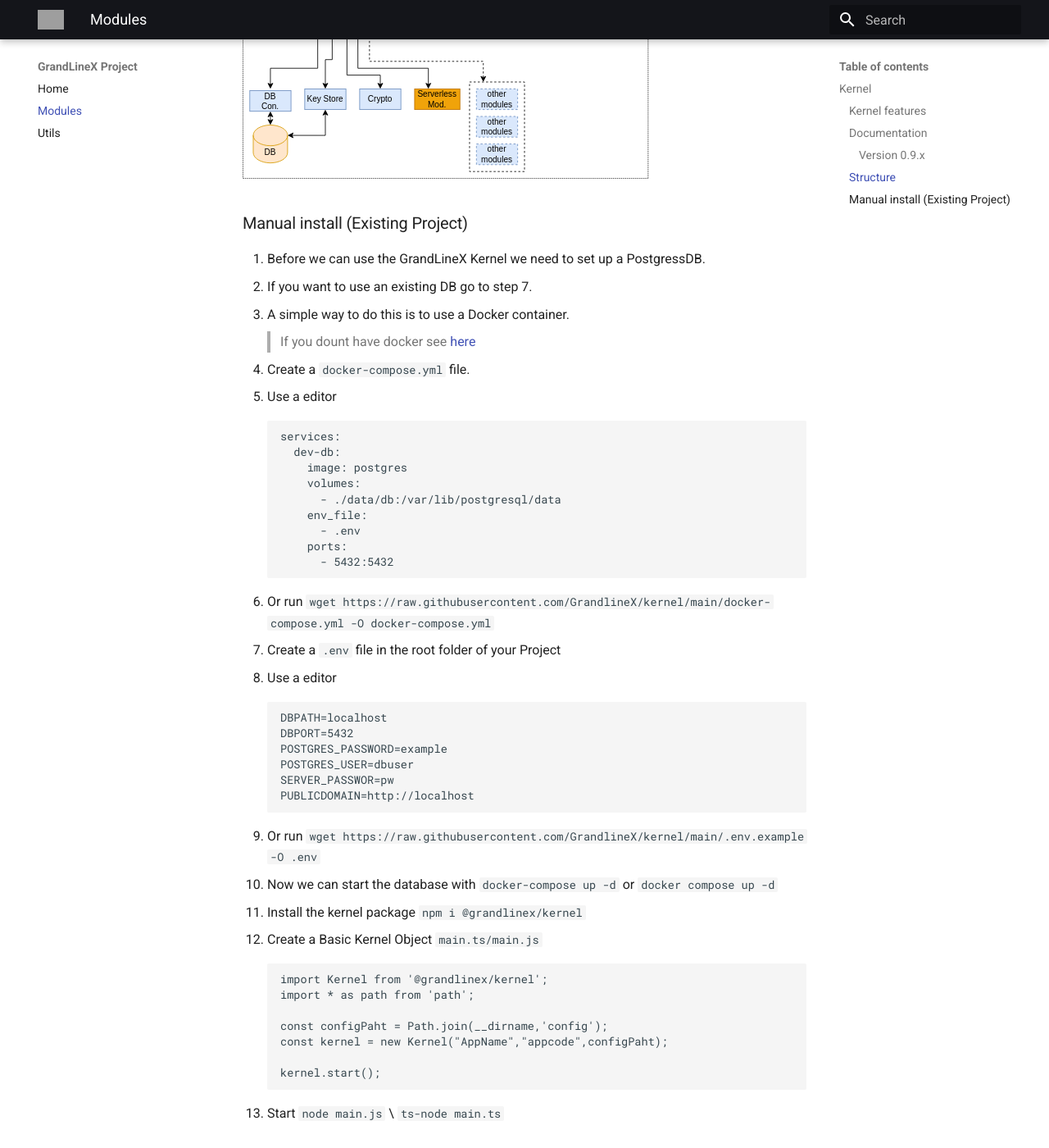
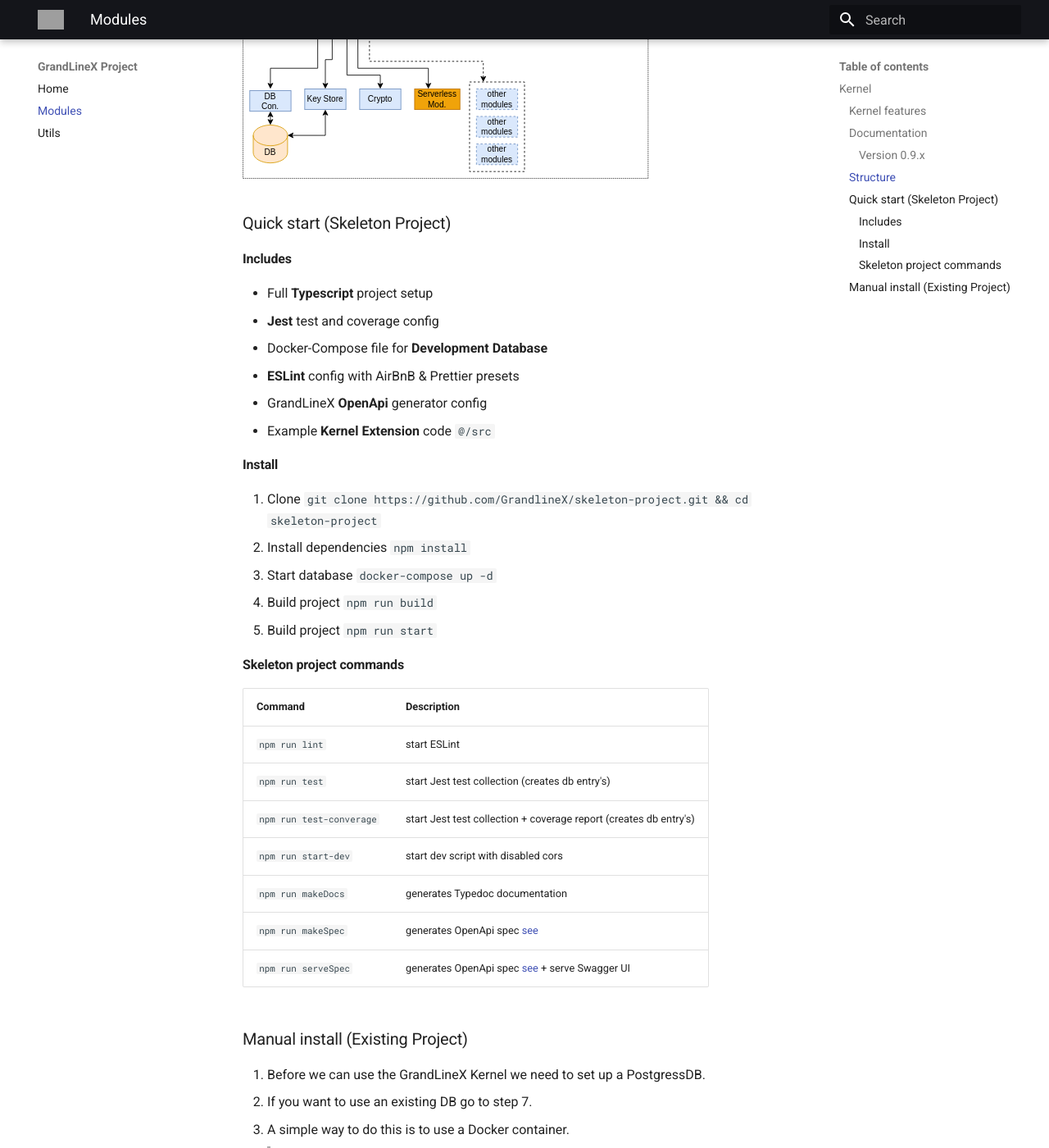
Before and after one commit to GrandlineX/docs, an MkDocs documentation site: the page built from docs/modules.md, in a window 1280 px wide and 1400 px high, scrolled down 779 px. Shown: the whole window at 82% size. Built offline with MkDocs 1.6.1 and Material for MkDocs 9.7.7, drawn with Linux system fonts in a browser that asks for light colours; grey boxes are pictures that could not be loaded.

Commit message:
add Skeleton Project + Quick start

```diff
--- a/docs/modules.md
+++ b/docs/modules.md
@@ -22,6 +22,38 @@
 
 ### Structure
 ![st](img/structure.svg)
+
+### Quick start (Skeleton Project)
+
+
+#### Includes
+
+- Full **Typescript** project setup
+- **Jest** test and coverage config
+- Docker-Compose file for **Development Database**
+- **ESLint** config with AirBnB & Prettier presets
+- GrandLineX **OpenApi** generator config
+- Example **Kernel Extension** code `@/src`
+
+#### Install
+
+1. Clone `git clone https://github.com/GrandlineX/skeleton-project.git && cd skeleton-project`
+2. Install dependencies `npm install`
+3. Start database `docker-compose up -d`
+4. Build project `npm run build`
+5. Build project `npm run start`
+
+#### Skeleton project commands
+
+|Command|Description|
+|---|---|
+|`npm run lint`| start ESLint |
+|`npm run test`| start Jest test collection (creates db entry's) |
+|`npm run test-converage`| start Jest test collection + coverage report (creates db entry's) |
+|`npm run start-dev`| start dev script with disabled cors |
+|`npm run makeDocs`| generates Typedoc documentation|
+|`npm run makeSpec`| generates OpenApi spec [see](https://grandlinex.github.io/docs/utils/#docs-to-openapi-v3)|
+|`npm run serveSpec`| generates OpenApi spec [see](https://grandlinex.github.io/docs/utils/#docs-to-openapi-v3) + serve Swagger UI|
 
 ### Manual install (Existing Project)
 1. Before we can use the GrandLineX Kernel we need to set up a PostgressDB.
--- a/index.html
+++ b/index.html
@@ -336,6 +336,7 @@
 <h3 id="short-links">Short Links</h3>
 <ul>
 <li><a href="/docs/modules/#kernel">Kernel</a></li>
+<li><a href="/docs/modules/#quick-start-skeleton-project">Skeleton Project</a></li>
 <li><a href="/docs/utils/#docs-to-openapi-v3">Docs to OpenApi</a></li>
 </ul>
 
--- a/sitemap.xml
+++ b/sitemap.xml
@@ -2,17 +2,17 @@
 <urlset xmlns="http://www.sitemaps.org/schemas/sitemap/0.9">
     <url>
          <loc>https://grandlinex.github.io/docs/</loc>
-         <lastmod>2021-09-01</lastmod>
+         <lastmod>2021-09-02</lastmod>
          <changefreq>daily</changefreq>
     </url>
     <url>
          <loc>https://grandlinex.github.io/docs/modules/</loc>
-         <lastmod>2021-09-01</lastmod>
+         <lastmod>2021-09-02</lastmod>
          <changefreq>daily</changefreq>
     </url>
     <url>
          <loc>https://grandlinex.github.io/docs/utils/</loc>
-         <lastmod>2021-09-01</lastmod>
+         <lastmod>2021-09-02</lastmod>
          <changefreq>daily</changefreq>
     </url>
 </urlset>
```
Also changed, not shown: docs/index.md (+1 -0 lines), modules/index.html (+125 -0 lines), 2 other files.
